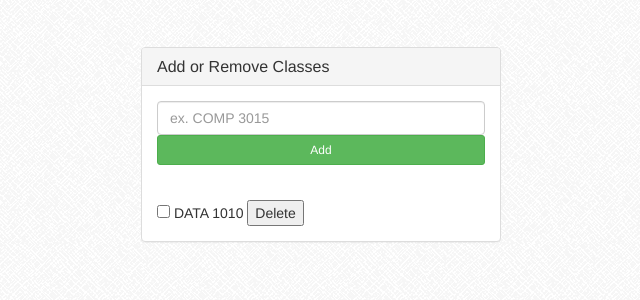
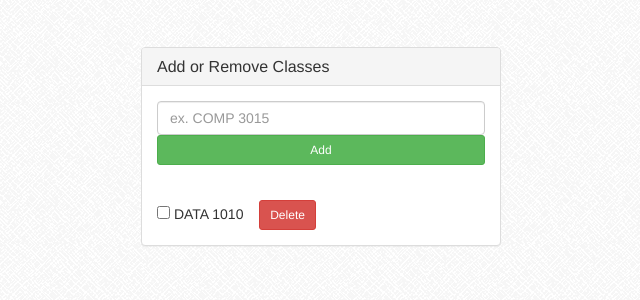
Before and after one commit to Karanveergill/lab5, a PHP site: page / in a window 1280 px wide. Shown: the part 173-473 px from the top of the page, without its empty margins (319-959 px from the left). Run offline with PHP 8.4, Linux system fonts and the light colour scheme; data that the repository does not hold is empty.

Commit message:
update index

```diff
--- a/css/style.css
+++ b/css/style.css
@@ -301,6 +301,12 @@ table.dataTable thead .sorting:after {
     word-wrap: break-word;
 }
 
+.space{
+    width: 8px;
+    height: auto;
+    display: inline-block;
+}
+
 .medium {
     font-size: 26px;
     word-wrap: break-word;
--- a/index.php
+++ b/index.php
@@ -2,45 +2,6 @@
 
 $contents = json_decode(file_get_contents('./courses.json'), true);
 
-// // Initialize JSON file
-// if (!file_exists('courses.json')) {
-//     file_put_contents('courses.json', '[]');
-// }
-
-// // Now you are free to start writing and reading from your JSON file.
-
-// // Check if the request is coming in via POST.
-// // Do your processing up top above your HTML otherwise you can run into "Headers already sent..." errors.
-// if (isset($_POST['submit'])) {
-
-//     $input = json_decode(file_get_contents('courses.json'), true);
-//     print_r($input);
-
-//     // This is what the user typed in.
-//     $id = 0;
-//     $input = $_POST['className'];
-
-//     $courses[] = array(
-//         "id" => ++$id,
-//         "course" => $input
-//     );
-
-//     // Write the array back to the file.
-//     $courses = json_encode($courses, JSON_PRETTY_PRINT);
-//     file_put_contents('courses.json', $courses);
-// }
-
-// // Finally, read out the latest contents from your file so your form has access to it.
-// $contents = file_get_contents('courses.json');
-// $dataFromFile = json_decode($contents, true);
-// $singleData = array_filter($dataFromFile, function ($var) use ($id) {
-//     return (!empty($var['id']) && $var['id'] == $id);
-// });
-// $singleData = array_values($singleData)[0];
-
-// // Delete button is clicked
-// if (isset($_POST['delete'])) {
-// }
 ?>
 
 <!DOCTYPE html>
@@ -76,20 +37,21 @@ $contents = json_decode(file_get_contents('./courses.json'), true);
                                 </fieldset>
                             </form>
                             <br>
-                            <?php foreach ($contents as $className => $className) : ?>
+                            <?php foreach ($contents as $className => $class) : ?>
                                 <div class="courses">
                                     <form style="display: inline" action="update.php" method="post">
                                         <input type="hidden" name="className" value="<?php echo $className ?>">
-                                        <input type="checkbox" name="status" value="1" <?php echo ($contents['completed'] ? 'checked' : '') ?>>
+                                        <input type="checkbox" name="status" value="1" <?php echo ($class['completed'] ? 'checked' : '') ?>>
                                     </form>
                                     <?php echo $className ?>
+                                    <div class="space">
+                                    </div>
                                     <form style="display: inline" action="delete.php" method="post">
                                         <input type="hidden" name="className" value="<?php echo $className ?>">
-                                        <button>Delete</button>
+                                        <button class="btn btn-sm btn-danger"> Delete</button>
                                     </form>
                                 </div>
                             <?php endforeach; ?>
-
                         </div>
                     </div>
                 </div>
```
